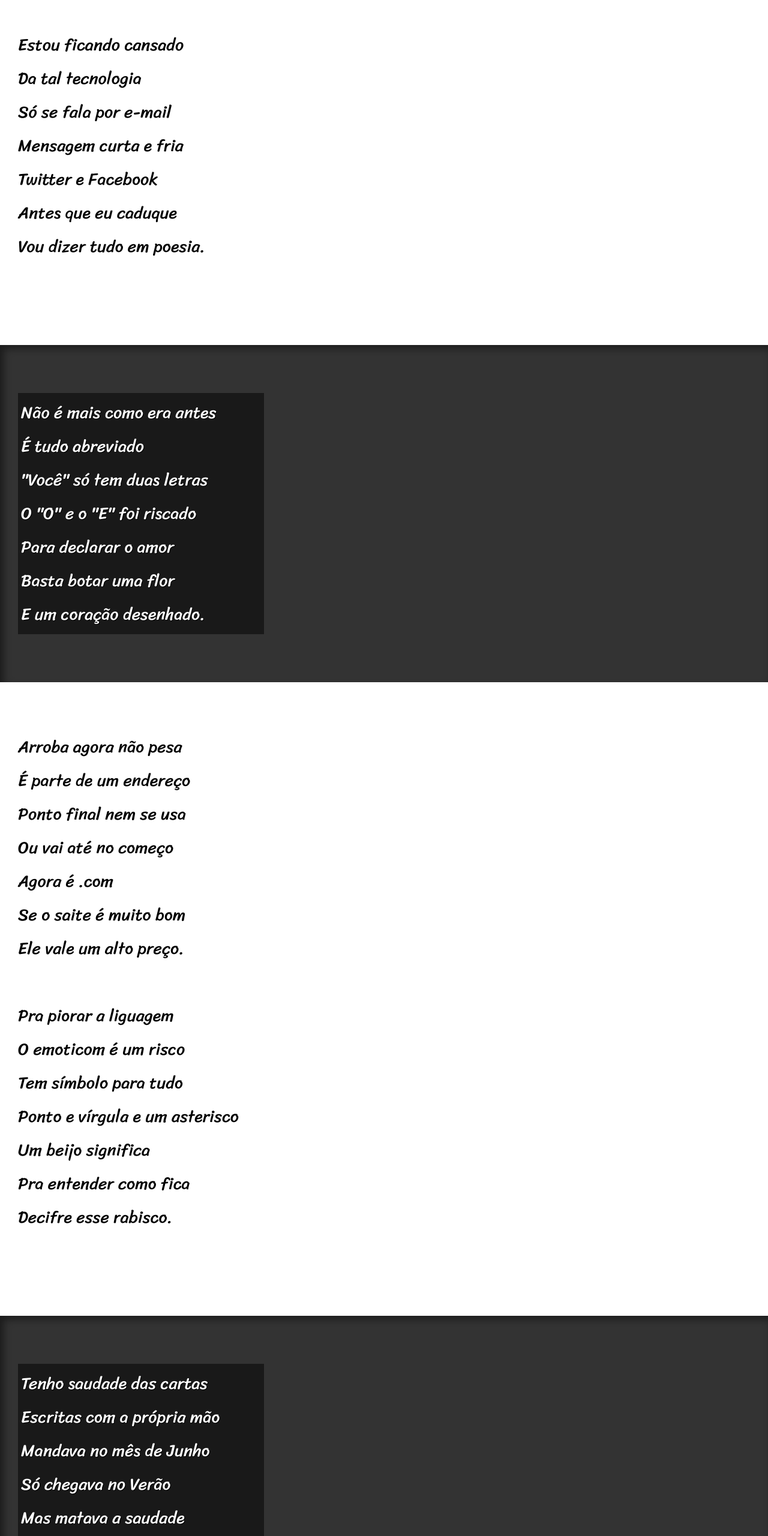
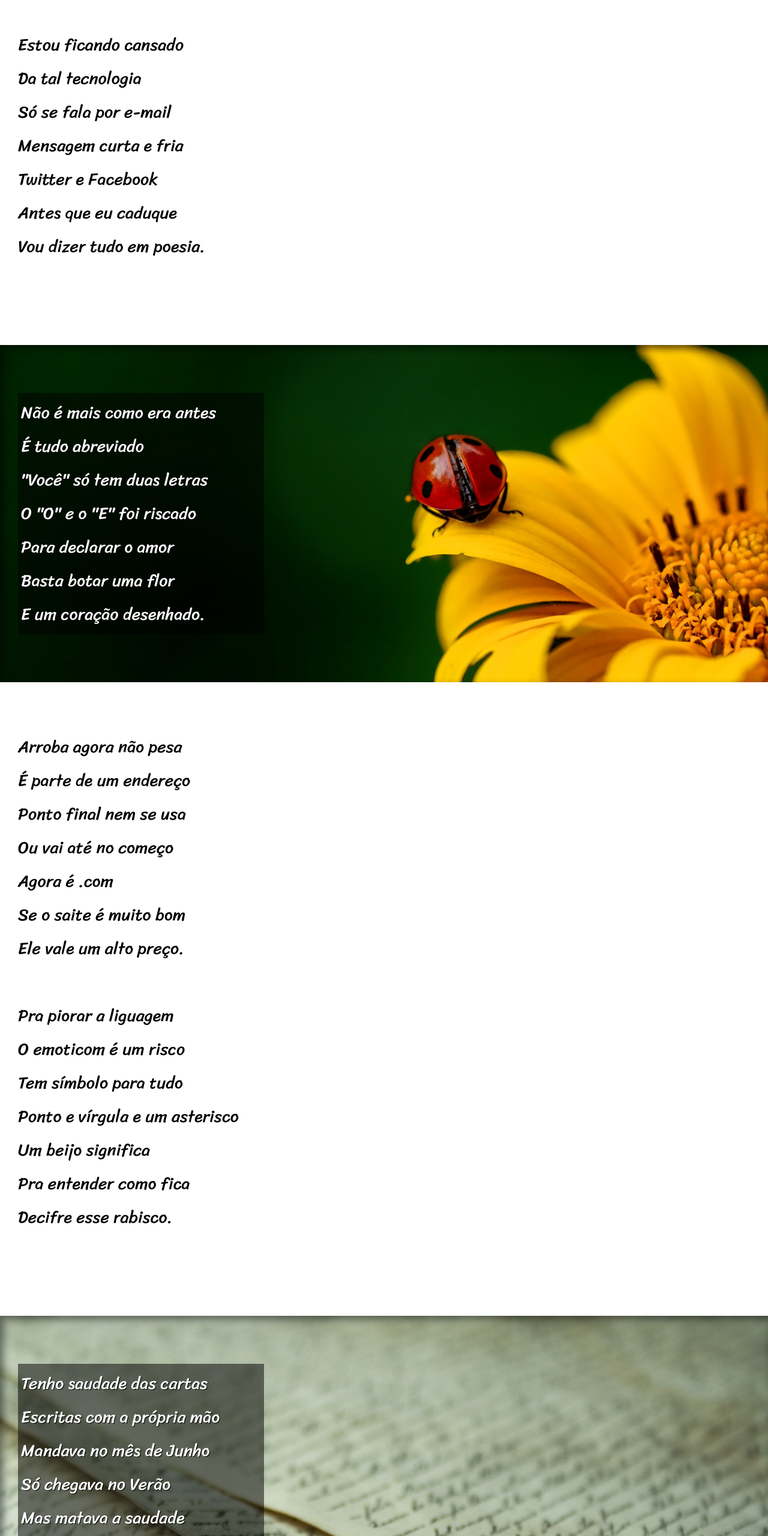
Before and after one commit to TheoSoaresPalacio/projeto-cordel-moderno, a plain HTML site: page index.html in a window 1280 px wide. Shown: the part 240-2800 px from the top of the page at 60% size. Drawn offline with Linux system fonts and the light colour scheme.

Commit message:
Update style.css

```diff
--- a/style.css
+++ b/style.css
@@ -81,12 +81,12 @@ section.imagem p {
     text-shadow: 1px 1px 0px black;
 }
 section#img01 {
-    background-image: url('../Desafio0012/imagens/background001.jpg');
+    background-image: url('../projeto-cordel-moderno/imagens/background001.jpg');
     background-position: right center;
 
 }
 section#img02 {
-    background-image: url('../Desafio0012/imagens/background002.jpg');
+    background-image: url('../projeto-cordel-moderno/imagens/background002.jpg');
 
 
 }
```
